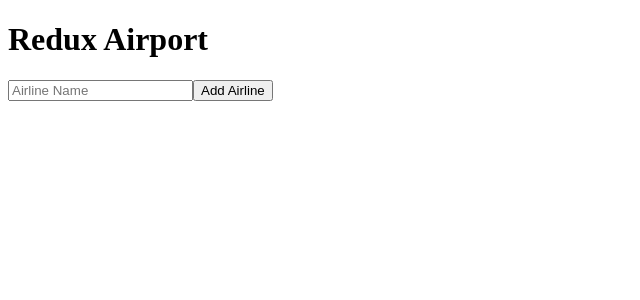
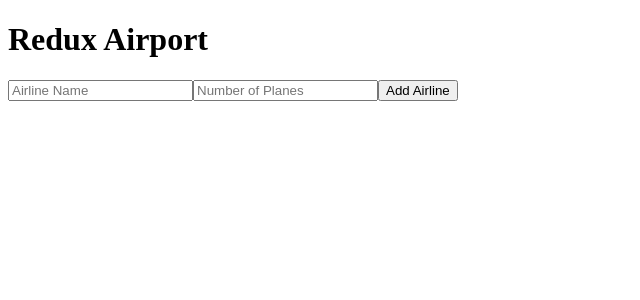
Before and after one commit to awburgard/redux-airport, a React (Create React App) app: page / in a window 1280 px wide. Shown: the top 300 px of the page, without its empty margins (0-640 px from the left). Built offline with nearby package versions, Linux system fonts and the light colour scheme.

Commit message:
adds number input field and logs to DOM

```diff
--- a/src/components/App/App.js
+++ b/src/components/App/App.js
@@ -8,25 +8,38 @@ class App extends Component {
 
     this.state = {
       enteredAirplane: '',
+      numberOfPlanes: 0,
     }
   }
   changePlane = (event) => {
-    this.setState({
-      enteredAirplane: event.target.value,
-    })
+    if (event.target.dataset.name === 'plane'){
+      this.setState({
+        enteredAirplane: event.target.value
+      })
+    } else if (event.target.dataset.name === 'number'){
+      this.setState({
+        numberOfPlanes : event.target.value
+      })
+    }
   }
 
   addPlane = (event) => {
-    this.props.dispatch({ type: 'PLANE', airplane: this.state.enteredAirplane });
+    this.props.dispatch({ type: 'PLANE',
+    airplane: {
+      enteredAirplane: this.state.enteredAirplane,
+      numberOfPlanes: this.state.numberOfPlanes},
+    });
   }
   render() {
     const airplaneArray = this.props.reduxState.airplaneReducer.map((plane, index) => {
-      return <p key={index}>{plane}</p>
+      return <p key={index}>{plane.enteredAirplane} {plane.numberOfPlanes}
+      </p>
     })
     return (
       <div>
         <h1>Redux Airport</h1>
-        <input placeholder="Airline Name" onChange={this.changePlane} />
+        <input placeholder="Airline Name" onChange={this.changePlane} data-name="plane"/>
+        <input placeholder="Number of Planes" onChange={this.changePlane} data-name="number"/>
         <button onClick={this.addPlane}>Add Airline</button>
         {airplaneArray}
       </div>
--- a/src/index.js
+++ b/src/index.js
@@ -5,6 +5,10 @@ import { createStore, combineReducers} from 'redux';
 import { Provider } from 'react-redux';
 
 const airplaneReducer = (state = [], action) =>{
+    console.log(action)
+    if (action.type !== 'PLANE'){
+        return state;
+    }
     const airplane = action.airplane
     return [
         ...state,
```
